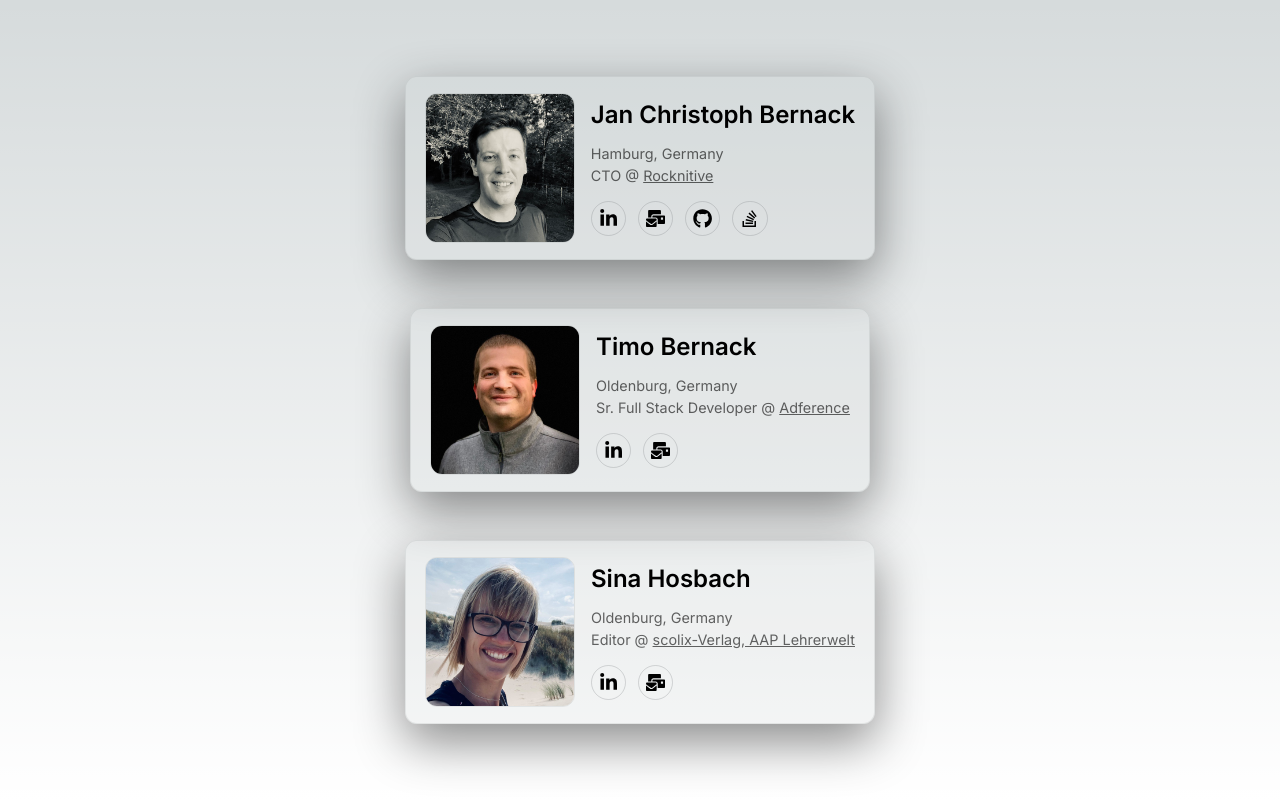
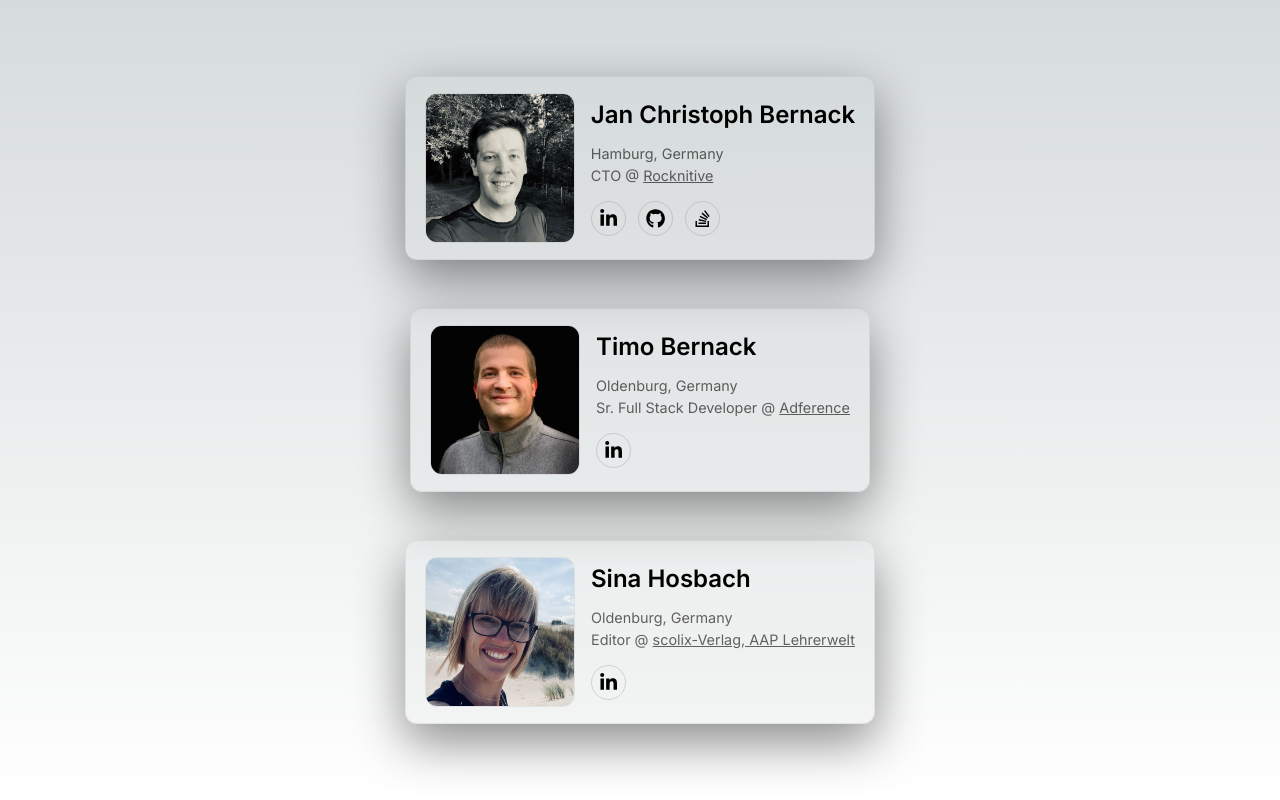
Before and after one commit to bernack/bernack.github.io, a Next.js app: page / in a window 1280 px wide. Built offline with nearby package versions, Linux system fonts and the light colour scheme.

Commit message:
remove email addresses

```diff
--- a/pages/index.tsx
+++ b/pages/index.tsx
@@ -2,7 +2,7 @@ import Head from "next/head"
 import Image from "next/image"
 import { Inter } from "@next/font/google"
 import styles from "@/styles/Home.module.css"
-import { FaGithub, FaLinkedinIn, FaMailBulk, FaStackOverflow } from "react-icons/fa"
+import { FaGithub, FaLinkedinIn, FaStackOverflow } from "react-icons/fa"
 
 const inter = Inter({ subsets: ["latin"] })
 
@@ -40,9 +40,9 @@ export default function Home() {
               <li>
                 <a href="https://www.linkedin.com/in/jan-christoph-bernack-248798196/"><FaLinkedinIn /></a>
               </li>
-              <li>
-                <a href="mailto:jc.bernack@gmail.com"><FaMailBulk /></a>
-              </li>
+              {/*<li>*/}
+              {/*  <a href="mailto:jc.bernack@gmail.com"><FaMailBulk /></a>*/}
+              {/*</li>*/}
               <li>
                 <a href="https://github.com/jcBernack/"><FaGithub /></a>
               </li>
@@ -76,9 +76,9 @@ export default function Home() {
               <li>
                 <a href="https://www.linkedin.com/in/timo-bernack-165721253/"><FaLinkedinIn /></a>
               </li>
-              <li>
-                <a href="mailto:timo.bernack@bernack.de"><FaMailBulk /></a>
-              </li>
+              {/*<li>*/}
+              {/*  <a href="mailto:timo.bernack@bernack.de"><FaMailBulk /></a>*/}
+              {/*</li>*/}
             </ul>
           </div>
         </div>
@@ -106,9 +106,9 @@ export default function Home() {
               <li>
                 <a href="https://www.linkedin.com/in/sina-hosbach-541ab4133/"><FaLinkedinIn /></a>
               </li>
-              <li>
-                <a href="mailto:"><FaMailBulk /></a>
-              </li>
+              {/*<li>*/}
+              {/*  <a href="mailto:"><FaMailBulk /></a>*/}
+              {/*</li>*/}
             </ul>
           </div>
         </div>
```
